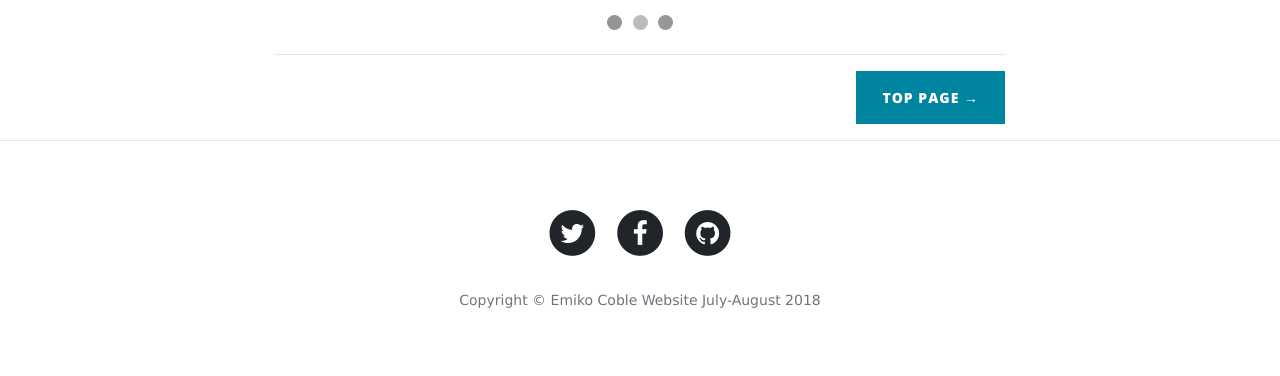
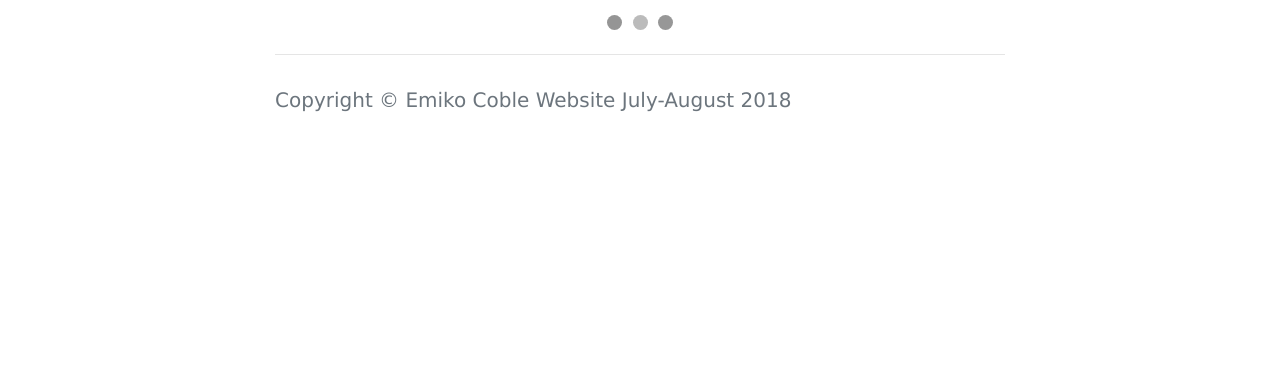
Before and after one commit to EmikoCoble/emikocoble.github.io, a website: page index.html in a window 1280 px wide. Shown: the part 2851-3227 px from the top of the page. After the commit the page ends 2996 px from the top, so only its background shows below. Drawn offline with nearby package versions, Linux system fonts and the light colour scheme.

Commit message:
Update index.html

```diff
--- a/index.html
+++ b/index.html
@@ -272,46 +272,10 @@ function showSlides() {
 
           <hr>
           <!-- Pager -->
-          <div class="clearfix">
-            <a class="btn btn-primary float-right" href="#">Top Page &rarr;</a>
-          </div>
-        </div>
-      </div>
-    </div>
 
-    <hr>
 
-    <!-- Footer -->
-    <footer>
-      <div class="container">
-        <div class="row">
-          <div class="col-lg-8 col-md-10 mx-auto">
-            <ul class="list-inline text-center">
-              <li class="list-inline-item">
-                <a href="#">
-                  <span class="fa-stack fa-lg">
-                    <i class="fa fa-circle fa-stack-2x"></i>
-                    <i class="fa fa-twitter fa-stack-1x fa-inverse"></i>
-                  </span>
-                </a>
-              </li>
-              <li class="list-inline-item">
-                <a href="#">
-                  <span class="fa-stack fa-lg">
-                    <i class="fa fa-circle fa-stack-2x"></i>
-                    <i class="fa fa-facebook fa-stack-1x fa-inverse"></i>
-                  </span>
-                </a>
-              </li>
-              <li class="list-inline-item">
-                <a href="#">
-                  <span class="fa-stack fa-lg">
-                    <i class="fa fa-circle fa-stack-2x"></i>
-                    <i class="fa fa-github fa-stack-1x fa-inverse"></i>
-                  </span>
-                </a>
-              </li>
-            </ul>
+
+		  </ul>
             <p class="copyright text-muted">Copyright &copy; Emiko Coble Website July-August 2018</p>
           </div>
         </div>
```
